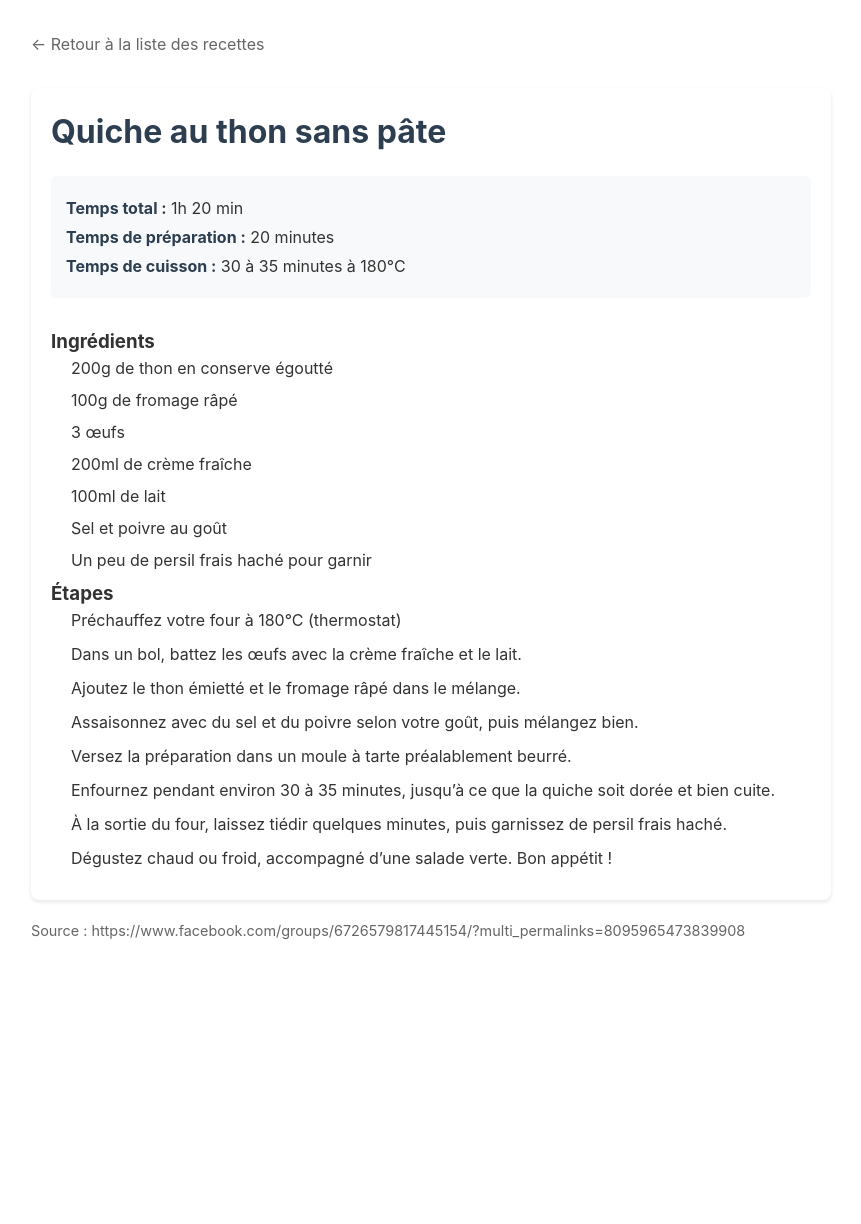
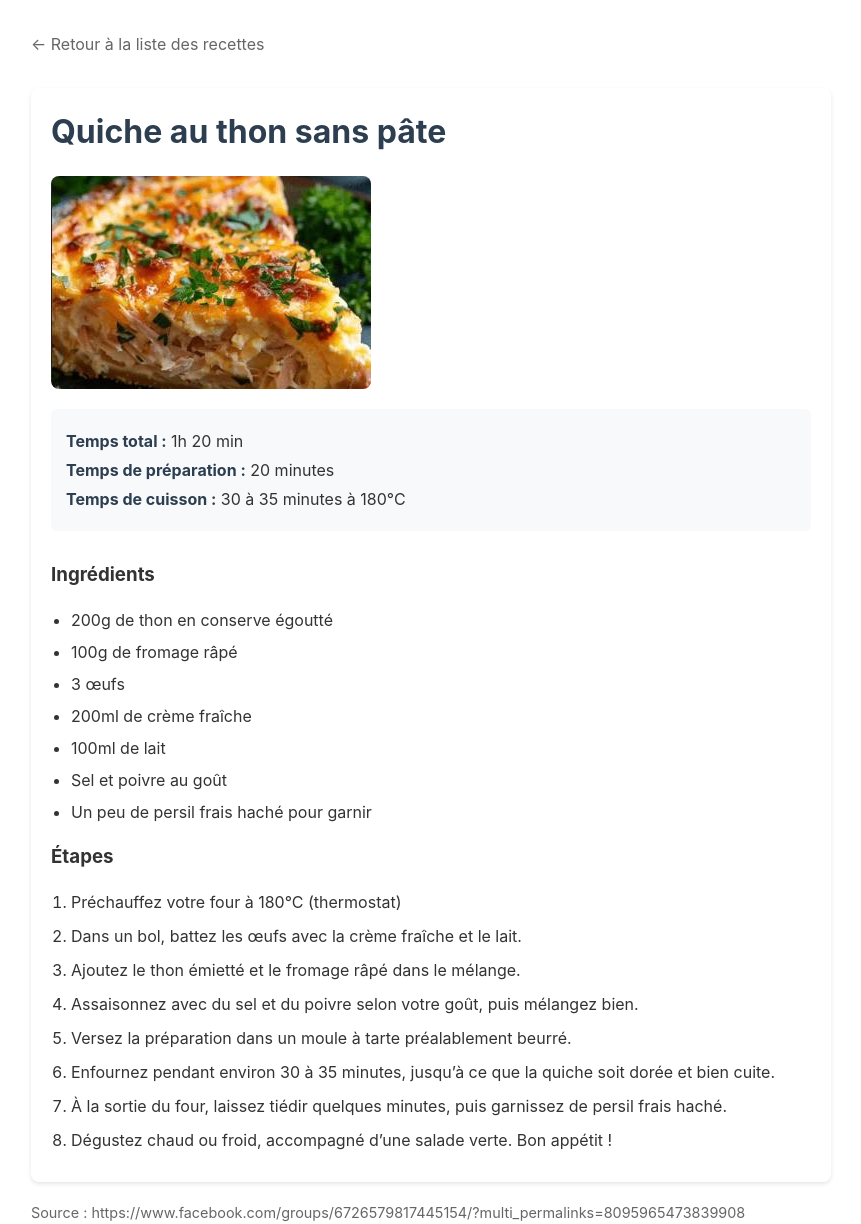
Before and after one commit to beacuisine/beacuisine.github.io, a Jekyll site: the page built from _recipes/quiche-thon-sans-pate.md, in a window 1280 px wide. Shown: the whole page, without its empty margins (209-1070 px from the left). Built offline with Jekyll 4.4.1, drawn with Linux system fonts in a browser that asks for light colours; before the commit the page ends 942 px from its top, so only the background shows below that.

Commit message:
Fix h3 margins + fix bullet points margins + add some missing images in recipes

```diff
--- a/_recipes/quiche-thon-sans-pate.md
+++ b/_recipes/quiche-thon-sans-pate.md
@@ -1,6 +1,7 @@
 ---
 layout: recipe
 title: Quiche au thon sans pâte
+image: /images/quiche-thon-sans-pate.jpg
 total_time: 1h 20 min
 prep_time: 20 minutes
 cook_time: 30 à 35 minutes à 180°C
--- a/css/styles.css
+++ b/css/styles.css
@@ -344,6 +344,15 @@ header:has(.back-button) {
   margin-bottom: 20px;
 }
 
+h3 {
+  margin-top: 19px;
+  margin-bottom: 19px;
+}
+
+h3#notes, h3#astuce {
+  margin-bottom: 0;
+}
+
 /* Recipe Picture */
 .recipe-picture {
   width: 100%;
@@ -393,12 +402,16 @@ header:has(.back-button) {
   padding-left: 20px;
 }
 
+.recipe ul {
+  list-style: disc;
+}
+
 .recipe li {
   margin-bottom: 8px;
 }
 
 .recipe ol {
-  list-style-position: inside;
+  list-style: decimal;
 }
 
 .recipe ol li {
```
Also changed, not shown: _recipes/clafoutis-sale-poireaux-patates-douces.md (+1 -1 lines), _recipes/gratin-ravioles-courgettes.md (+1 -1 lines).
